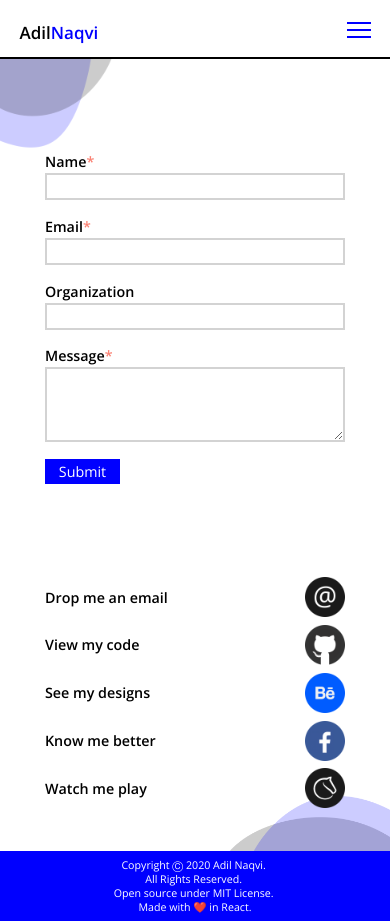
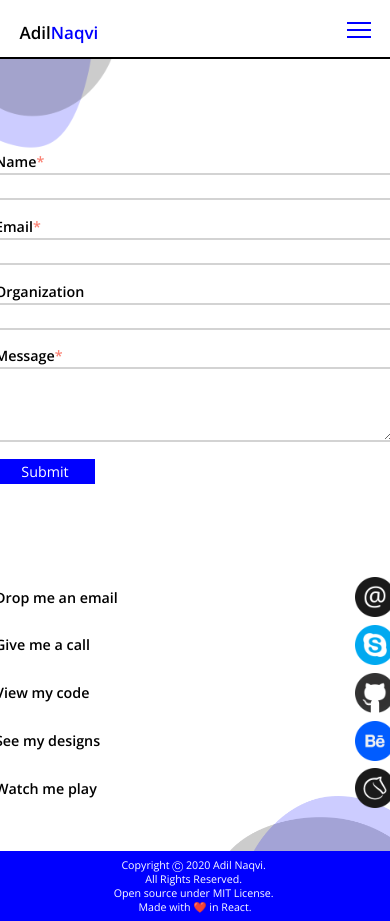
Before and after one commit to notadilnaqvi/portfolio-website, a React (Create React App) app: page /contact in a window 390 px wide. Built offline with nearby package versions, Linux system fonts and the light colour scheme.

Commit message:
Made social links more intuitive Added copy button Replaced FB with Skype

```diff
--- a/src/App.css
+++ b/src/App.css
@@ -343,6 +343,8 @@ h1.error-subtext {
 
 .contact-flex-wrapper {
   display: flex;
+  flex-direction: column;
+  align-items: center;
   justify-content: space-evenly;
   min-height: calc(100vh - 57px - 27px);
   width: 100%;
@@ -352,13 +354,13 @@ h1.error-subtext {
 .socials {
   padding-bottom: 35px;
   list-style: none;
-  width: 300px;
   justify-content: center;
+  width: 400px;
 }
 
 .socials>ul>li {
   display: flex;
-  justify-content: flex-end;
+  justify-content: space-between;
   align-items: center;
   margin-bottom: 2vw;
   min-width: 250px;
@@ -366,60 +368,18 @@ h1.error-subtext {
 
 img.socials-icon {
   height: 40px;
+  cursor: pointer;
 }
 
-a.social-links {
+.social-links {
   position: relative;
   font-size: calc(10pt + .25vw);
   color: black;
   text-decoration: none;
   font-weight: 600;
   display: inline-block;
-  margin-right: 3vw;
-}
-
-a.social-links:hover {
-  color: blue;
-}
-
-a.social-links.email:hover span {
-  display: none
-}
-
-a.social-links.email:hover:before {
-  content: "adilnaqvi.ug@smme.edu.pk"
-}
-
-a.social-links.github:hover span {
-  display: none
-}
-
-a.social-links.github:hover:before {
-  content: "github.com/notadilnaqvi"
-}
-
-a.social-links.behance:hover span {
-  display: none
-}
-
-a.social-links.behance:hover:before {
-  content: "behance.net/notadilnaqvi"
-}
-
-a.social-links.fb:hover span {
-  display: none
-}
-
-a.social-links.fb:hover:before {
-  content: "facebook.com/notadilnaqvi"
-}
-
-a.social-links.lichess:hover span {
-  display: none
-}
-
-a.social-links.lichess:hover:before {
-  content: "lichess.org/@/notadilnaqvi"
+  margin-right: 1vw;
+  border-bottom: 2px blue solid;;
 }
 
 /* ABOUT PAGE */
@@ -701,14 +661,6 @@ a.social-links.lichess:hover:before {
     flex-direction: column;
     align-items: center;
   }
-
-  .contact-form {
-    margin-bottom: 10vh;
-  }
-
-  .socials>ul>li {
-    justify-content: space-between;
-  }
 }
 
 /* FORM */
@@ -716,7 +668,8 @@ a.social-links.lichess:hover:before {
 .contact-form {
   display: flex;
   flex-direction: column;
-  width: 300px;
+  width: 400px;
+  margin-bottom: 10vh;
 }
 
 .form-field {
@@ -757,11 +710,46 @@ button.submit {
   text-align: center;
   outline: none;
   cursor: pointer;
-  width: 25%;
   padding: 3px;
   right: 0px;
+  width: 25%;
 }
 
 button.submit:active {
   transform: translate(1px, 2px);
 }
+
+.link_hidden{
+  display: none;
+}
+
+.link_shown{
+  display: inherit;
+ margin-right: 3vw;
+}
+
+.defaultLinkText_hidden{
+  display: none;
+}
+
+.defaultLinkText_shown{
+  position: relative;
+  font-size: calc(10pt + .25vw);
+  color: black;
+  text-decoration: none;
+  font-weight: 600;
+  display: inline-block;
+}
+
+button.social_link_button{
+  border: none;
+  background-color: blue;
+  color: white;
+  font-size: calc(7pt + .12vw);
+  text-align: center;
+  outline: none;
+  cursor: pointer;
+  padding: 3px 7px;
+  right: 0px;
+  font-weight: 600;
+}
--- a/src/components/socials.js
+++ b/src/components/socials.js
@@ -2,8 +2,9 @@ import React from 'react';
 import emailIcon from '../media/icons/email-blob.png';
 import githubIcon from '../media/icons/github-blob.png';
 import behanceIcon from '../media/icons/behance-blob.png';
-import fbIcon from '../media/icons/fb-blob.png';
+import skypeIcon from '../media/icons/skype-blob.png';
 import lichessIcon from '../media/icons/lichess-blob.png';
+import SocialsLink from './socialsLink.jsx';
 
 
 function Socials(){
@@ -11,34 +12,20 @@ function Socials(){
 		<div className='socials'>
 			<ul>
 				<li>
-					<a href="mailto: adilnaqvi.ug@smme.edu.pk" className='social-links email' id='email'>
-						<span>Drop me an email</span>
-					</a>
-					<img className='socials-icon' src={emailIcon} alt=""/>
+					<SocialsLink src={emailIcon} link="adilnaqvi.ug@smme.edu.pk" url="mailto:adilnaqvi.ug@smme.edu.pk" text="Drop me an email"/>
 				</li>
 				<li>
-					<a href="https://github.com/notadilnaqvi" target="_blank" rel="noopener noreferrer" className='social-links github'>
-						<span>View my code</span>
-					</a>
-					<img className='socials-icon' src={githubIcon} alt=""/>
+					<SocialsLink src={skypeIcon} link="live:notadilnaqvi" url="https://web.skype.com/" text="Give me a call"/>
 				</li>
 				<li>
-					<a href="https://www.behance.net/notadilnaqvi" target="_blank" rel="noopener noreferrer" className='social-links behance'>
-						<span>See my designs</span>
-					</a>
-					<img className='socials-icon' src={behanceIcon} alt=""/>
+					<SocialsLink src={githubIcon} link="github.com/notadilnaqvi" url="https://github.com/notadilnaqvi" text="View my code"/>
 				</li>
 				<li>
-					<a href="https://www.facebook.com/notadilnaqvi" target="_blank" rel="noopener noreferrer" className='social-links fb'>
-						<span>Know me better</span>
-					</a>
-					<img className='socials-icon' src={fbIcon} alt=""/>
+					<SocialsLink src={behanceIcon} link="behance.net/notadilnaqvi" url="https://www.behance.net/notadilnaqvi/" text="See my designs"/>
 				</li>
+
 				<li>
-					<a href="https://lichess.org/@/notadilnaqvi" target="_blank" rel="noopener noreferrer" className='social-links lichess'>
-						<span>Watch me play</span>
-					</a>
-					<img className='socials-icon' src={lichessIcon} alt=""/>
+					<SocialsLink src={lichessIcon} link="lichess.org/@/notadilnaqvi" url="https://lichess.org/@/notadilnaqvi" text="Watch me play"/>
 				</li>
 			</ul>
 		</div>
--- /dev/null
+++ b/src/components/socialsLink.jsx
@@ -0,0 +1,46 @@
+import React, {Component} from 'react';
+import {CopyToClipboard} from 'react-copy-to-clipboard';
+
+
+class SocialsLink extends Component{
+
+	state = {
+        linkShown: false,
+        copied: false,
+	};
+
+	handleLinkToggle = () => {
+		this.setState((prevState) => {
+			return {linkShown: !prevState.linkShown};
+		});
+	};
+
+	handleIconClick = () => {
+		this.setState({linkShown:false});
+	};
+
+	render() {
+        let linkClass = "link_hidden";
+        let  defaultLinkTextClass = "defaultLinkText_shown"
+
+		if(this.state.linkShown){
+            linkClass = "link_shown";
+            defaultLinkTextClass = "defaultLinkText_hidden"
+		}
+		return(
+            <>
+                <p className={defaultLinkTextClass}>{this.props.text}</p>
+                <div className={linkClass}>
+                    <a href={this.props.url} target = "_blank" rel="noopener noreferrer" className='social-links'>{this.props.link}</a>
+                    <CopyToClipboard text={this.props.link}>
+          				<button class="social_link_button">Copy</button>
+       				</CopyToClipboard>
+                </div>
+                <img src={this.props.src} alt="" className='socials-icon' onClick={this.handleLinkToggle}/>
+            </>
+		);
+	}
+
+}
+
+export default SocialsLink;
```
Also changed, not shown: src/media/icons/skype-blob.png (added).
